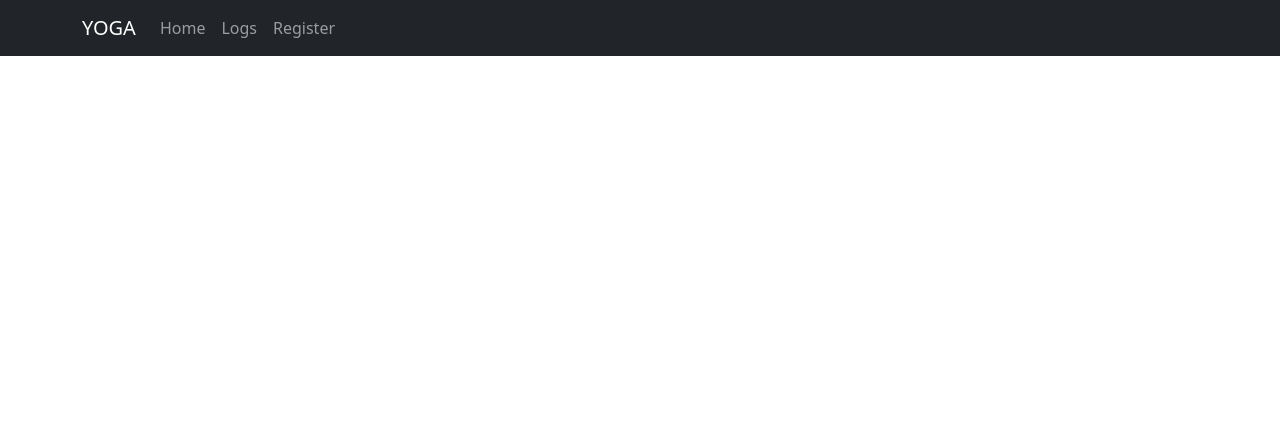
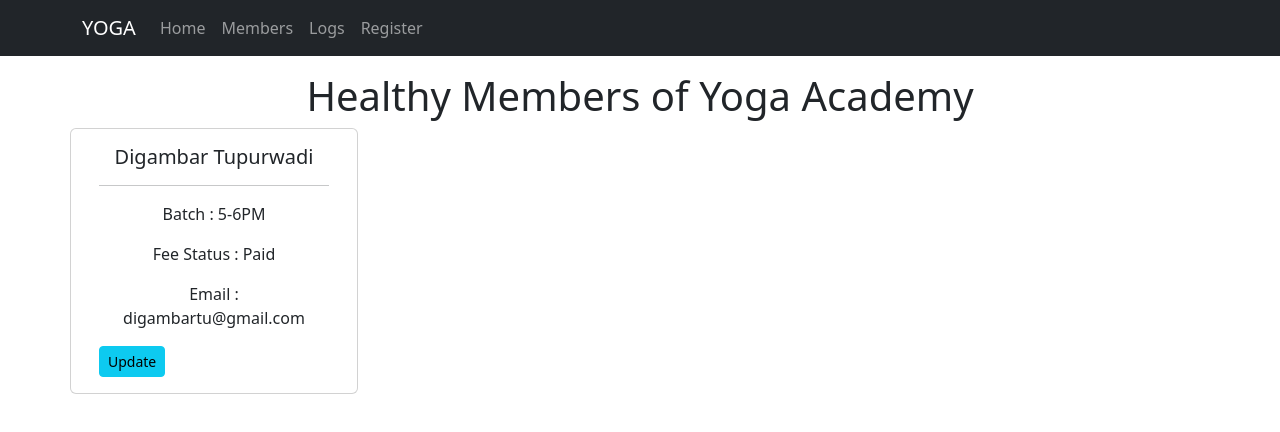
Before and after one commit to digambar-t7/yoga-academy, a React (Create React App) app in the folder frontend/yoga/: page /members in a window 1280 px wide. Shown: the top 432 px of the page. Built offline with nearby package versions, Linux system fonts and the light colour scheme.

Commit message:
created members page

```diff
--- a/frontend/yoga/src/App.js
+++ b/frontend/yoga/src/App.js
@@ -6,6 +6,8 @@ import { BrowserRouter, Routes, Route } from 'react-router-dom';
 import Home from './assets/components/Home';
 import Register from './assets/components/Register';
 import Logs from './assets/components/Logs';
+import Payment from './assets/components/Payment';
+import Members from './assets/components/Members';
 
 function App() {
   return (
@@ -16,6 +18,8 @@ function App() {
           <Route path='/home' element={<Home />}></Route>
           <Route path='/register' element={<Register />}></Route>
           <Route path='/logs' element={<Logs />} />
+          <Route path='/payment' element={<Payment />} />
+          <Route path='/members' element={<Members />} />
         </Routes>
       </BrowserRouter>
     </div>
--- a/frontend/yoga/src/assets/components/Header.js
+++ b/frontend/yoga/src/assets/components/Header.js
@@ -12,6 +12,7 @@ function Header() {
                     <Navbar.Brand href="/home">YOGA</Navbar.Brand>
                     <Nav className="me-auto">
                         <Nav.Link href="/home">Home</Nav.Link>
+                        <Nav.Link href="/members">Members</Nav.Link>
                         <Nav.Link href="/logs">Logs</Nav.Link>
                         <Nav.Link href="/register">Register</Nav.Link>
                     </Nav>
--- /dev/null
+++ b/frontend/yoga/src/assets/components/Member.js
@@ -0,0 +1,31 @@
+import React, { useState } from 'react';
+import { Button, Card } from 'react-bootstrap';
+import Update from './Update';
+
+const Member = () => {
+    const [modalShow, setModalShow] = useState(false);
+    return (
+        <Card style={{ width: '18rem' }}>
+            <Card.Body>
+                <Card.Title>Digambar Tupurwadi</Card.Title>
+                <hr />
+                <Card.Text>
+                    <p>Batch : 5-6PM</p>
+                    <p>Fee Status : Paid</p>
+                    <p>Email : digambartu@gmail.com</p>
+                </Card.Text>
+                <div className='d-flex justify-content-between'>
+                    {/* <Button variant="info" size='sm' onClick={() => { setModalShow(true) }}>Change batch</Button> */}
+                    <Button variant="info" onClick={() => { setModalShow(true) }} size='sm'>Update</Button>
+                </div>
+            </Card.Body>
+            <Update
+                // member={member}
+                show={modalShow}
+                onHide={() => setModalShow(false)}
+            />
+        </Card>
+    )
+}
+
+export default Member
--- /dev/null
+++ b/frontend/yoga/src/assets/components/Members.js
@@ -0,0 +1,21 @@
+import React from 'react'
+import Member from './Member'
+import Container from 'react-bootstrap/Container';
+
+const Members = () => {
+    return (
+        <Container  >
+            <h1 className='text-center pt-3'>Healthy Members of Yoga Academy</h1>
+            <div className='row'>
+                {/* {clients.map((client) => {
+                    return <div className='col-md-4 my-3' key={client.acc}>
+                        <Member className="col-md-4" />
+                    </div>
+                })} */}
+                <Member />
+            </div>
+        </Container >
+    )
+}
+
+export default Members
--- a/frontend/yoga/src/assets/components/Register.js
+++ b/frontend/yoga/src/assets/components/Register.js
@@ -52,9 +52,18 @@ function Register() {
                         </Form.Select>
                     </Col>
                 </Row>
-                <Button className='my-3' variant="primary" type="submit">
-                    Submit
-                </Button>
+                <Row>
+                    <Col>
+                        <Button className='my-3' variant="primary" type="submit">
+                            Pay fees : 500
+                        </Button>
+                    </Col>
+                    <Col>
+                        <Button className='my-3' variant="primary" type="submit">
+                            Submit
+                        </Button>
+                    </Col>
+                </Row>
             </Form>
         </Container>
     );
--- /dev/null
+++ b/frontend/yoga/src/assets/components/Update.js
@@ -0,0 +1,74 @@
+import React from 'react'
+import { Modal, Button, Form, Row, Col } from 'react-bootstrap';
+
+const Update = (props) => {
+    const submit = () => {
+        props.onHide();
+        console.log("submitted")
+    }
+    return (
+        <Modal
+            {...props}
+            size="md"
+            aria-labelledby="contained-modal-title-vcenter"
+            centered
+        >
+            <Modal.Header closeButton>
+                <Modal.Title id="contained-modal-title-vcenter">
+                    Update Details
+                </Modal.Title>
+            </Modal.Header>
+            <Modal.Body>
+                <Form>
+                    <Form.Group as={Row} className="mb-3" controlId="formPlaintextBalance">
+                        <Form.Label column sm="4">
+                            Name
+                        </Form.Label>
+                        <Col sm="8">
+                            {/* <Form.Control type="text" plaintext readOnly value={`$${client.bal}`} /> */}
+                            <Form.Control type="text" />
+                        </Col>
+                    </Form.Group>
+                    <Form.Group as={Row} className="mb-3" controlId="formPlaintextEmail">
+                        <Form.Label column sm="4">
+                            Email
+                        </Form.Label>
+                        <Col sm="8">
+                            <Form.Control type="email" defaultValue="email@example.com" />
+                        </Col>
+                    </Form.Group>
+
+                    <Form.Group as={Row} className="mb-3" controlId="formPlaintextPin">
+                        <Form.Label column sm="4">
+                            Fees paid for
+                        </Form.Label>
+                        <Col sm="8">
+                            <Form.Control type='text' defaultValue="December" />
+                        </Col>
+                    </Form.Group>
+
+                    <Form.Group as={Row} className="mb-3" controlId="formPlaintextPassword">
+                        <Form.Label column sm="4">
+                            Batch
+                        </Form.Label>
+                        <Col sm="8">
+                            <Form.Select>
+                                <option>6-7AM</option>
+                                <option>7-8AM</option>
+                                <option>8-9AM</option>
+                                <option>5-6PM</option>
+                            </Form.Select>
+                        </Col>
+                    </Form.Group>
+                </Form>
+            </Modal.Body>
+            <Modal.Footer>
+                <Button variant="success" onClick={submit}>Pay Fees</Button>
+                <Button onClick={submit}>Update</Button>
+                <Button variant="danger" onClick={props.onHide}>Close</Button>
+            </Modal.Footer>
+        </Modal>
+    )
+}
+
+export default Update
```
